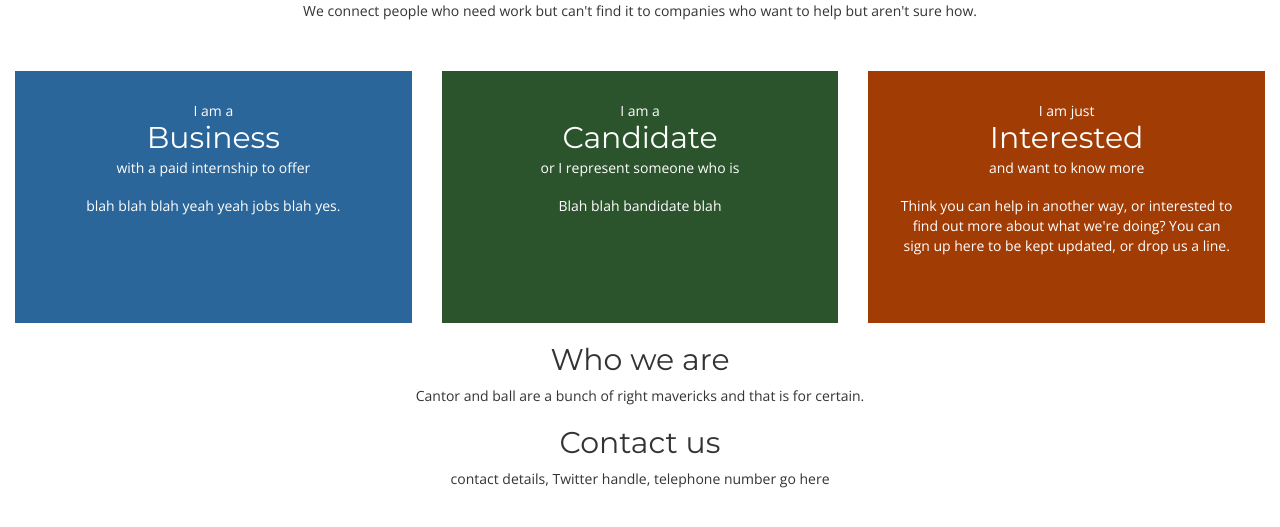
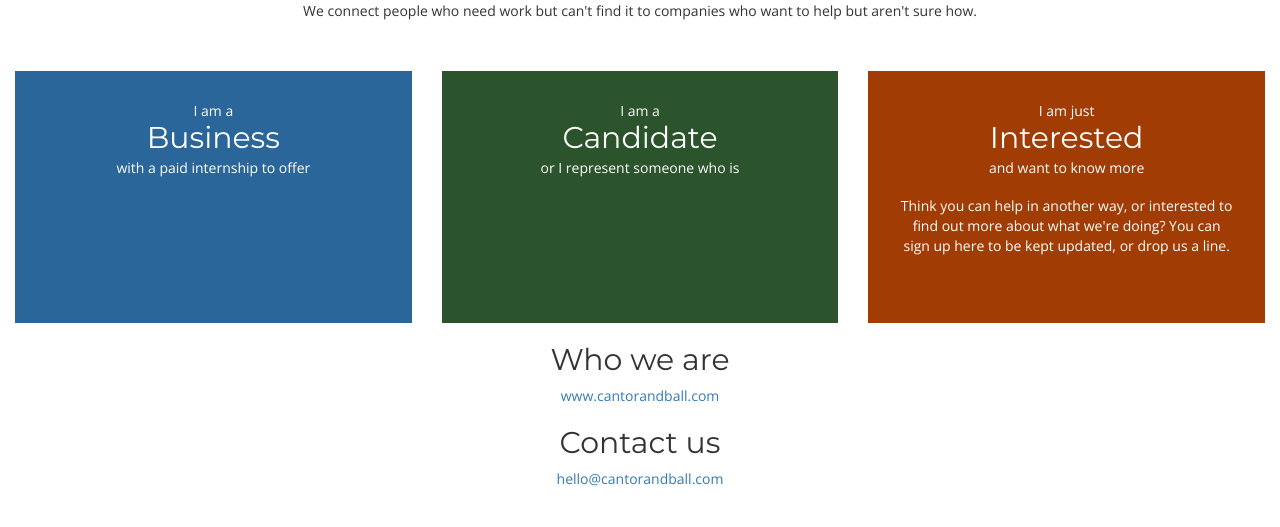
Before and after one commit to cantorandball/inployment, a Django app: page / in a window 1280 px wide. Shown: the part 151-678 px from the top of the page. Run offline with Django 3.2, Linux system fonts and the light colour scheme; parts of the project's set-up code (start-up, migrations or seed data) failed here and were passed over; some libraries are stand-ins or nearby versions.

Commit message:
Made everything a little more sensible

```diff
--- a/inployment-django/inployment/inployment_app/templates/base.html
+++ b/inployment-django/inployment/inployment_app/templates/base.html
@@ -33,10 +33,10 @@
         {% endblock %}
 
         <h2>Who we are</h2>
-        <p>Cantor and ball are a bunch of right mavericks and that is for certain.</p>
+        <a href="http://www.cantorandball.com/">www.cantorandball.com</a>
 
         <h2>Contact us</h2>
-        <p>contact details, Twitter handle, telephone number go here</p>
+        <a href="mailto:hello@cantorandball.com?Subject=Hello">hello@cantorandball.com</a>
 
     </div>
     <script src="{% static 'bootstrap/js/bootstrap.min.js' %}"></script>
--- a/inployment-django/inployment/inployment_app/templates/home.html
+++ b/inployment-django/inployment/inployment_app/templates/home.html
@@ -23,7 +23,7 @@
                     <p class="user-title-pre">I am a</p>
                     <h2 class="user-title">Business</h2>
                     <p class="user-title-post">with a paid internship to offer</p>
-                    <p class="blurb">blah blah blah yeah yeah jobs blah yes.</p>
+                    <p class="blurb"></p>
                 </div>
             </div>
             <div class="col-sm-4 email-box" >
@@ -41,8 +41,8 @@
                 <div class="colour-container" id="candidate-box">
                     <p class="user-title-pre">I am a</p>
                     <h2 class="user-title">Candidate</h2>
-                        <p class="user-title-post">or I represent someone who is</p->
-                        <p class="blurb">Blah blah bandidate blah</p>
+                    <p class="user-title-post">or I represent someone who is</p>
+                    <p class="blurb"></p>
                 </div>
             </div>
             <div class="col-sm-4 email-box" >
```
Lines whose indentation alone changed are shown as unchanged.
